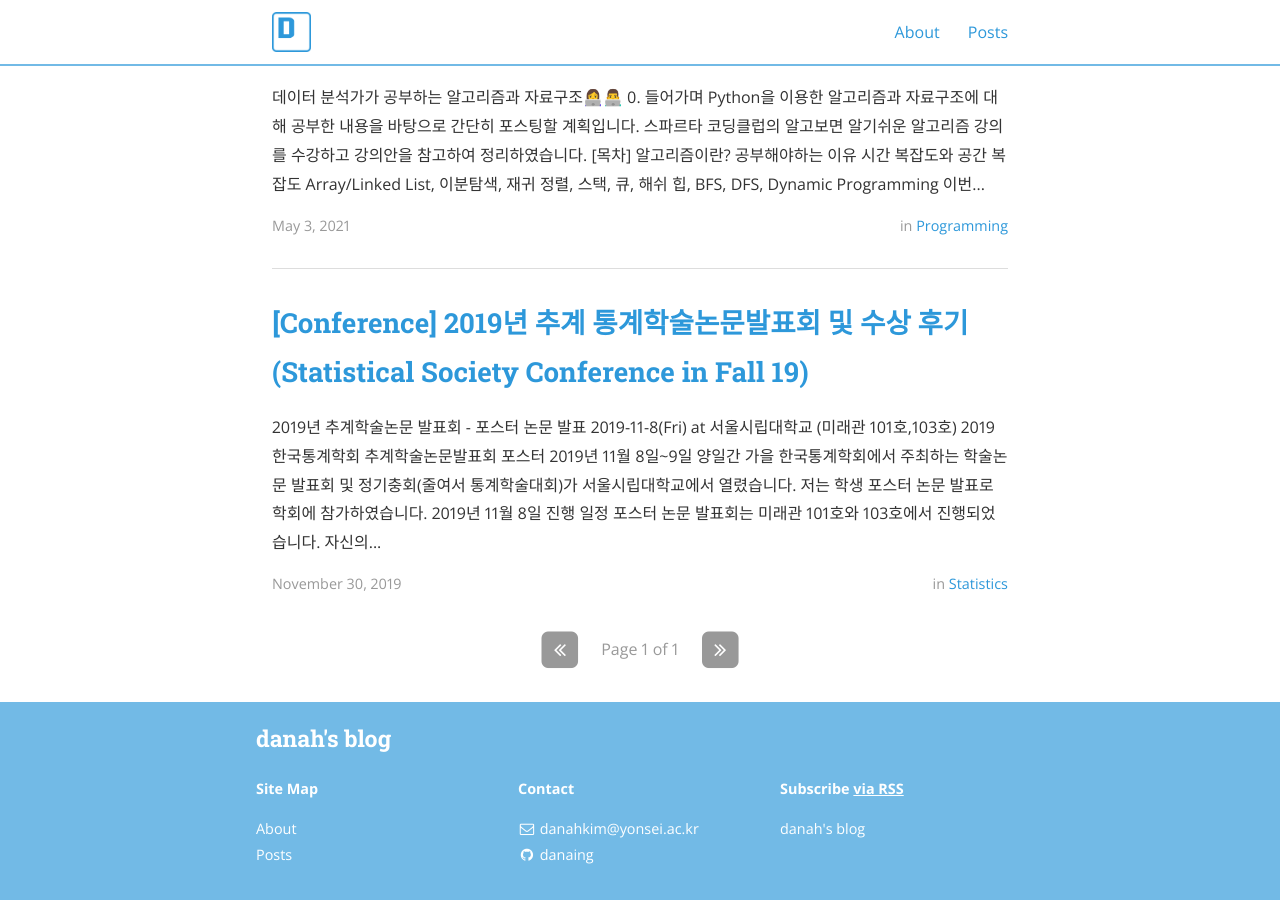
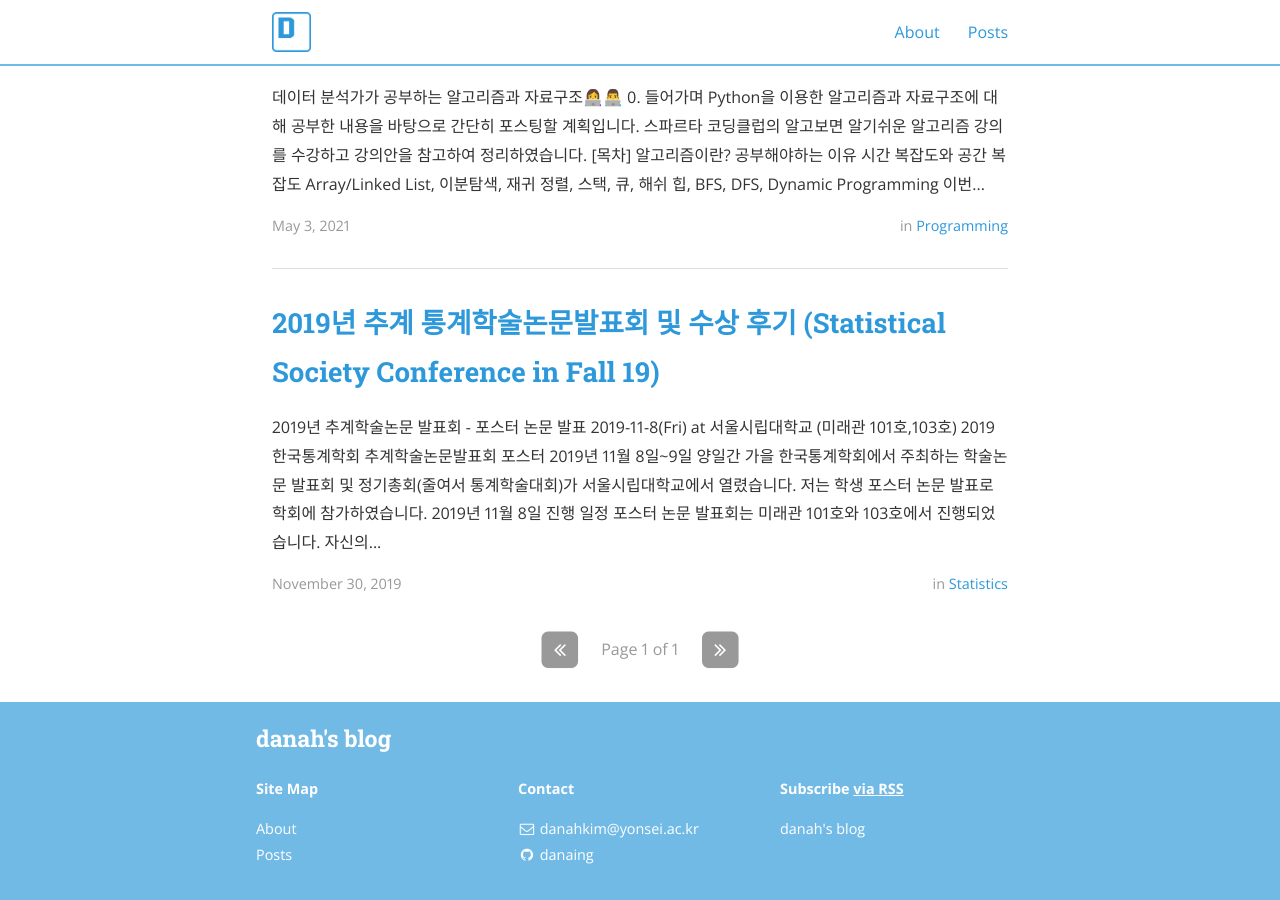
Before and after one commit to danaing/danaing.github.io-old.ver, a Jekyll site: the page built from index.html, in a window 1280 px wide and 900 px high, scrolled down 1236 px. Built offline with Jekyll 4.4.1, drawn with Linux system fonts in a browser that asks for light colours; nearby versions of some CDN libraries; the list of posts is cut into pages by our own code.

Commit message:
Update 2019-11-30-19-fall-statistics-conference.md

```diff
--- a/_posts/2019-11-30-19-fall-statistics-conference.md
+++ b/_posts/2019-11-30-19-fall-statistics-conference.md
@@ -1,6 +1,6 @@
 ---
 layout: post
-title:  "[Conference] 2019년 추계 통계학술논문발표회 및 수상 후기 (Statistical Society Conference in Fall 19)"
+title:  "2019년 추계 통계학술논문발표회 및 수상 후기 (Statistical Society Conference in Fall 19)"
 date: 2019-11-30
 author: danahkim
 tags: Conference Nonparametric Change-point
@@ -16,7 +16,7 @@ categories: Statistics
 <img src="/assets/images/19-fall-statistics-conference-06.jpg" width="80%">
 <center> <small> 2019 한국통계학회 추계학술논문발표회 포스터 </small> </center> <br/>
 
-2019년 11월 8일~9일 양일간 가을 한국통계학회에서 주최하는 학술논문 발표회 및 정기충회(줄여서 통계학술대회)가 서울시립대학교에서 열렸습니다. 저는 학생 포스터 논문 발표로 학회에 참가하였습니다.
+2019년 11월 8일~9일 양일간 가을 한국통계학회에서 주최하는 학술논문 발표회 및 정기총회(줄여서 통계학술대회)가 서울시립대학교에서 열렸습니다. 저는 학생 포스터 논문 발표로 학회에 참가하였습니다.
 
 <img src="/assets/images/19-fall-statistics-conference-08.PNG" width="80%">
 <center> <small> 2019년 11월 8일 진행 일정 </small> </center> <br/>
```
